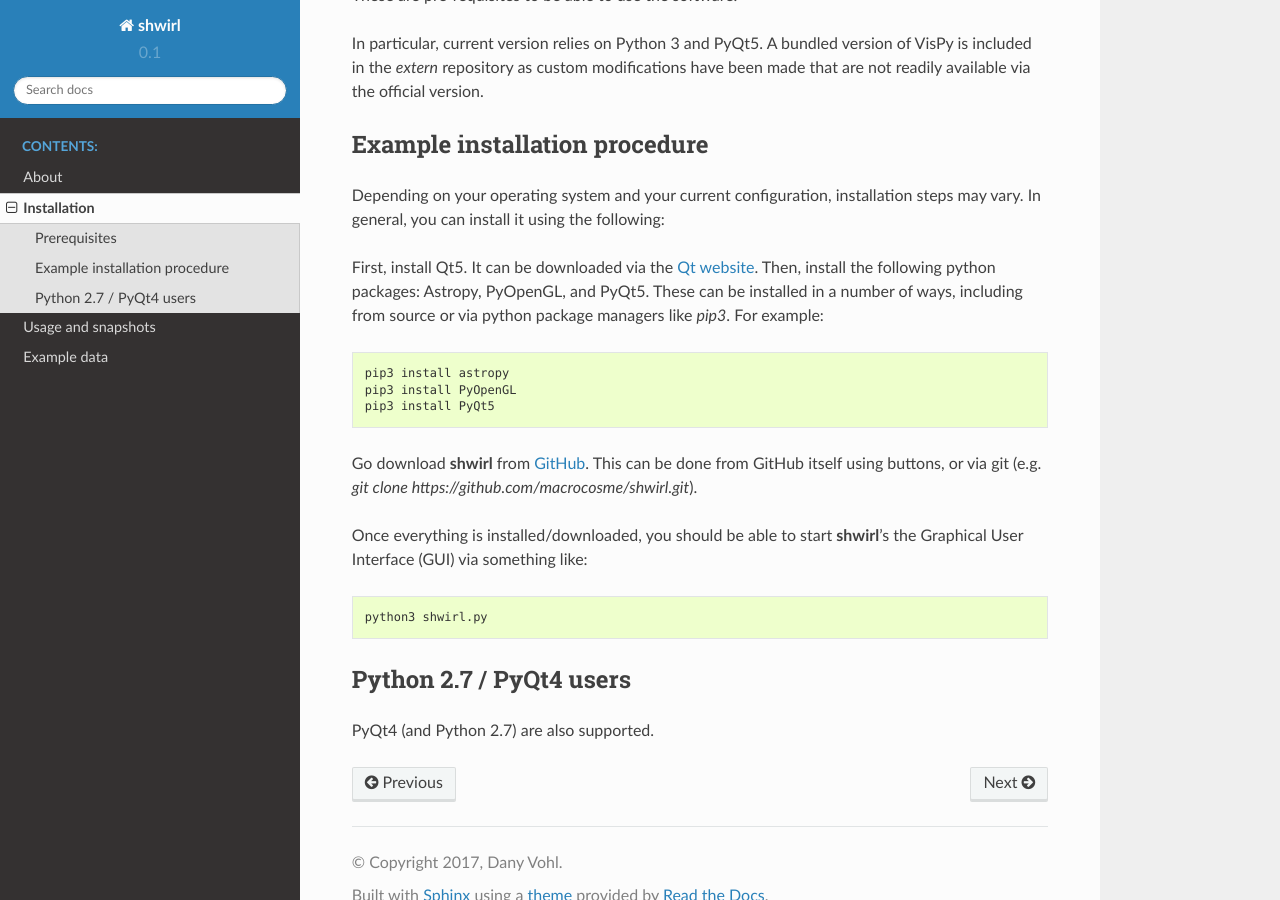
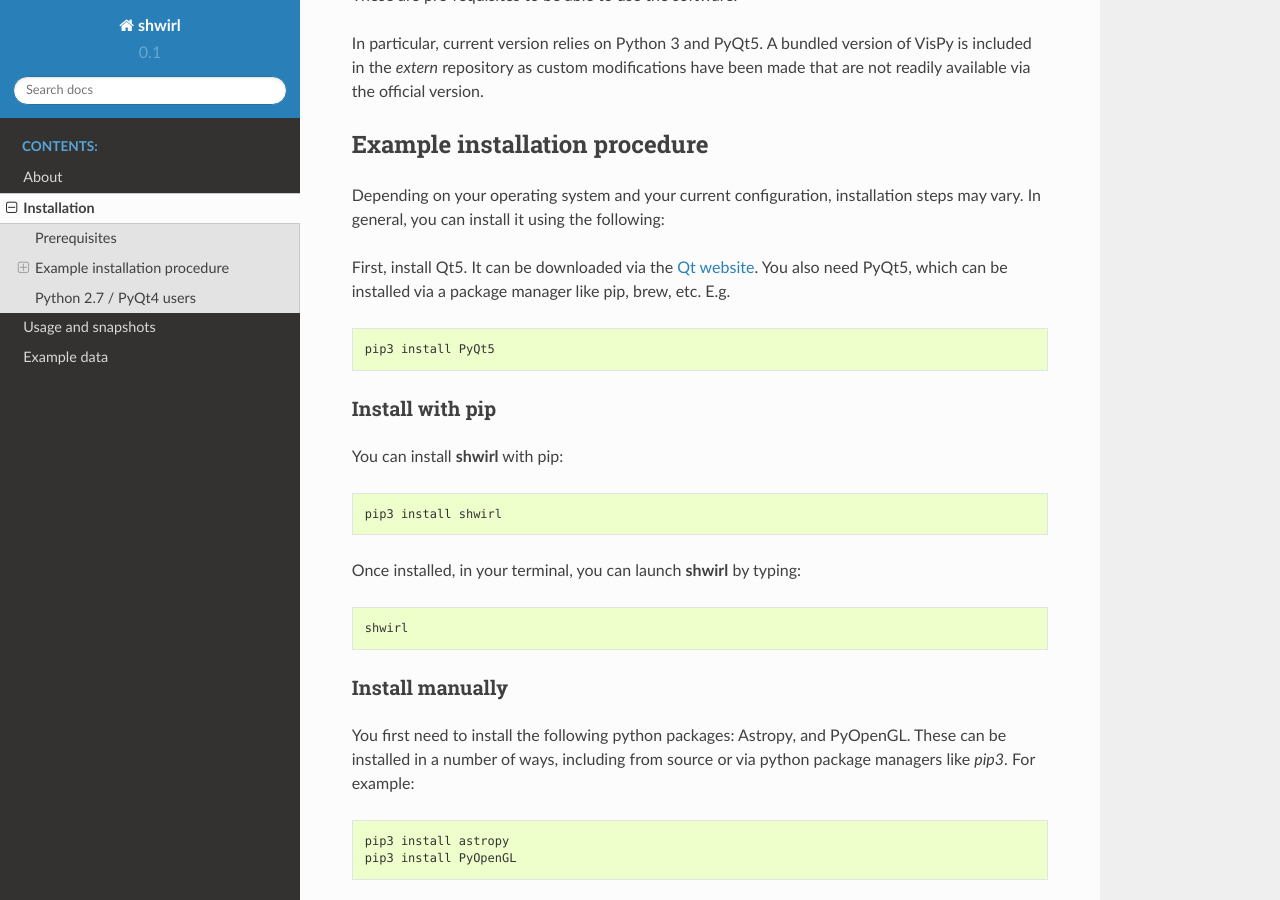
Before and after one commit to macrocosme/shwirl, a Sphinx documentation site: the page built from shwirl/docs/Installation.rst, in a window 1280 px wide and 900 px high, scrolled down 304 px. Built offline with Sphinx 7.4.7 and the Read the Docs theme 2.0.0, drawn with Linux system fonts in a browser that asks for light colours.

Commit message:
Update docs

```diff
--- a/shwirl/docs/About.rst
+++ b/shwirl/docs/About.rst
@@ -32,3 +29,4 @@
 Issues, requests and general inquiries
 --------------------------------------
 Please send issues, feature requests and/or general inquiries to Dany Vohl via http://macrocosme.github.io/#contact.
+You can also simply open a `new issue <https://github.com/macrocosme/shwirl/issues>`_ on github directly.
--- a/shwirl/docs/Installation.rst
+++ b/shwirl/docs/Installation.rst
@@ -20,15 +20,36 @@
 Depending on your operating system and your current configuration, installation steps may vary.
 In general, you can install it using the following:
 
-First, install Qt5. It can be downloaded via the `Qt website <qt-project.org/qt5>`_.
-Then, install the following python packages: Astropy, PyOpenGL, and PyQt5. These can be installed in a number of ways,
-including from source or via python package managers like *pip3*. For example:
+First, install Qt5. It can be downloaded via the `Qt website <qt-project.org/qt5>`_. You also need PyQt5,
+which can be installed via a package manager like pip, brew, etc. E.g.
+
+.. code:: console
+
+  pip3 install PyQt5
+
+Install with pip
+~~~~~~~~~~~~~~~~
+You can install **shwirl** with pip:
+
+.. code:: console
+
+  pip3 install shwirl
+
+Once installed, in your terminal, you can launch **shwirl** by typing:
+
+.. code:: console
+
+  shwirl
+
+Install manually
+~~~~~~~~~~~~~~~~
+You first need to install the following python packages: Astropy, and PyOpenGL.
+These can be installed in a number of ways, including from source or via python package managers like *pip3*. For example:
 
 .. code:: console
 
   pip3 install astropy
   pip3 install PyOpenGL
-  pip3 install PyQt5
 
 Go download **shwirl** from `GitHub <https://github.com/macrocosme/shwirl>`_. This can be done from
 GitHub itself using buttons, or via git (e.g. `git clone https://github.com/macrocosme/shwirl.git`).
--- a/shwirl/docs/index.rst
+++ b/shwirl/docs/index.rst
@@ -14,6 +14,9 @@
 and shaders developed and implemented in **shwirl** can be found in a full length article by Vohl, Fluke, Barnes &
 Hassan (Submitted).
 
+While the software is available for download and ready to visualise data,
+this is not intended as a full software release just yet.
+
 **Shwirl** is licensed under the terms of the `(new) BSD license <https://opensource.org/licenses/BSD-3-Clause>`_.
 
 .. toctree::
```
Also changed, not shown: other parts of shwirl/docs/About.rst (+1 -4 lines), README.md (+0 -2 lines), 13 other files.
